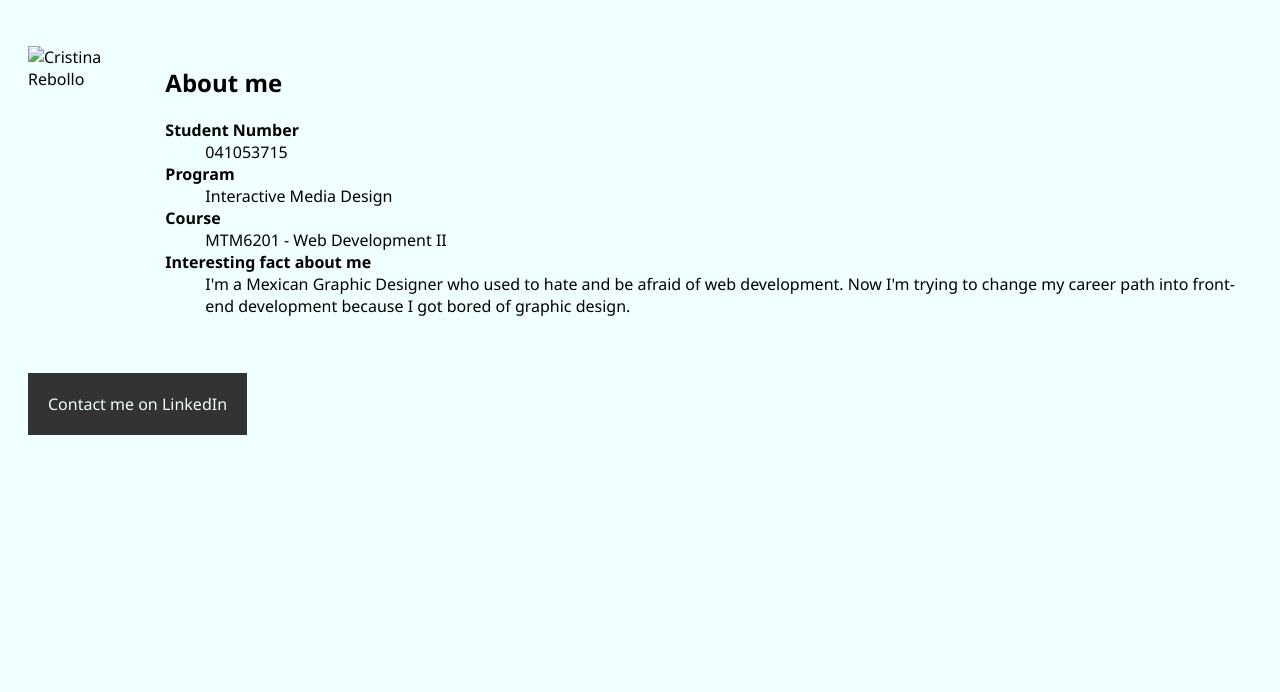
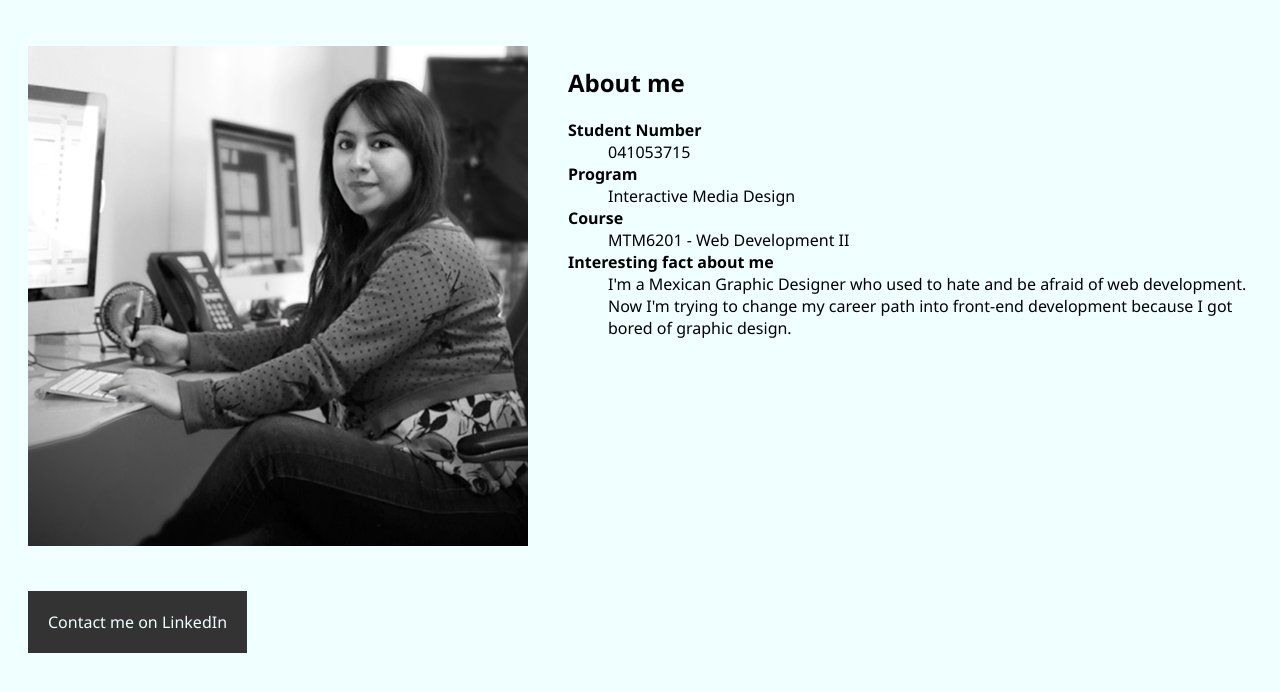
Before and after one commit to rebo0004/mtm6201-week1, a plain HTML site: page index.html in a window 1280 px wide. Shown: the part 108-800 px from the top of the page. Drawn offline with Linux system fonts and the light colour scheme; the site is published under a folder, as on GitHub Pages, so addresses that start at the root find nothing.

Commit message:
Corrects image

```diff
--- a/index.html
+++ b/index.html
@@ -13,7 +13,7 @@
     </header>
     <main>
         <div>
-            <img src="/images/cristina_rebollo.jpg" alt="Cristina Rebollo">
+            <img src="images/cristina_rebollo.jpg" alt="Cristina Rebollo">
         </div>
         <div>
             <h2>About me</h2>
```
